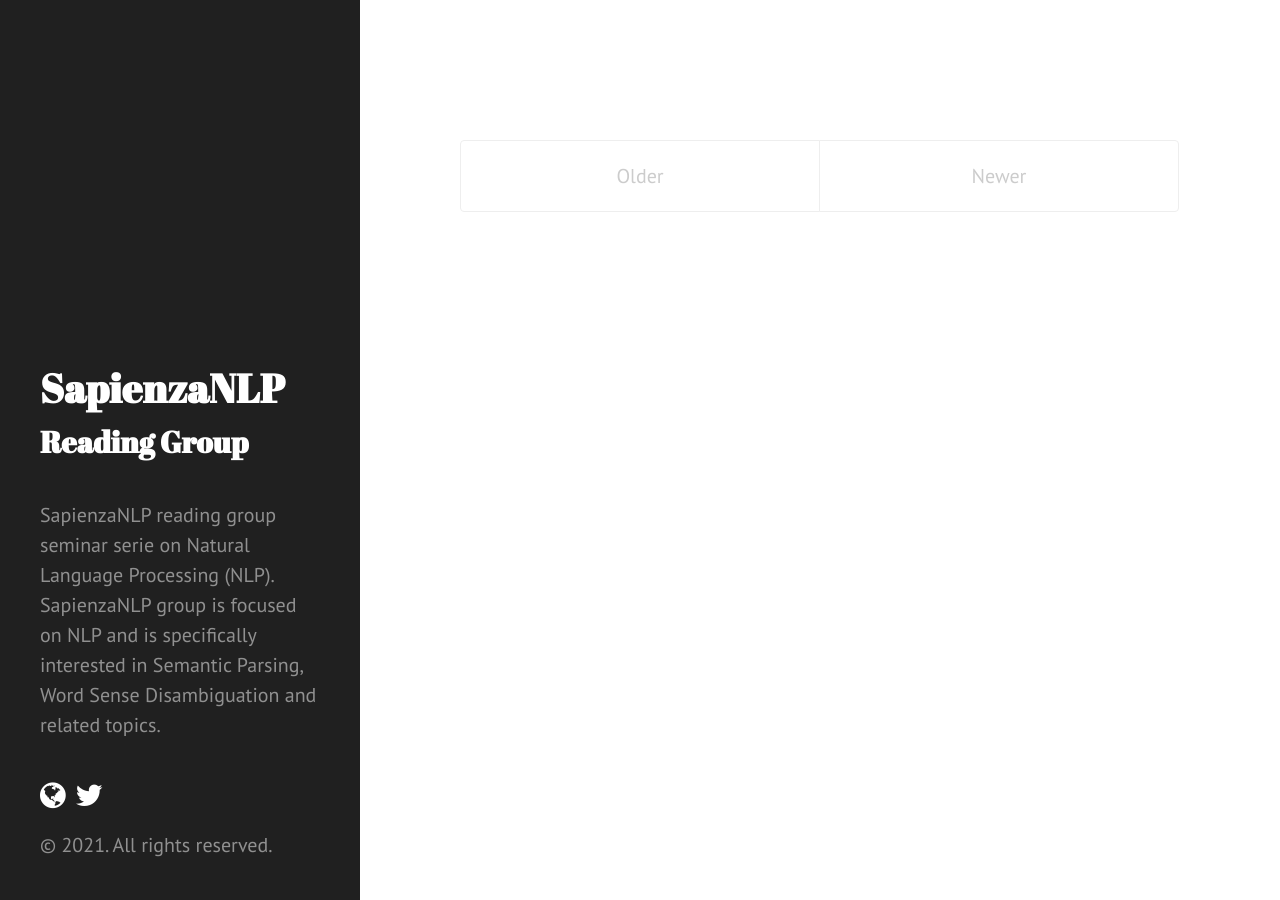
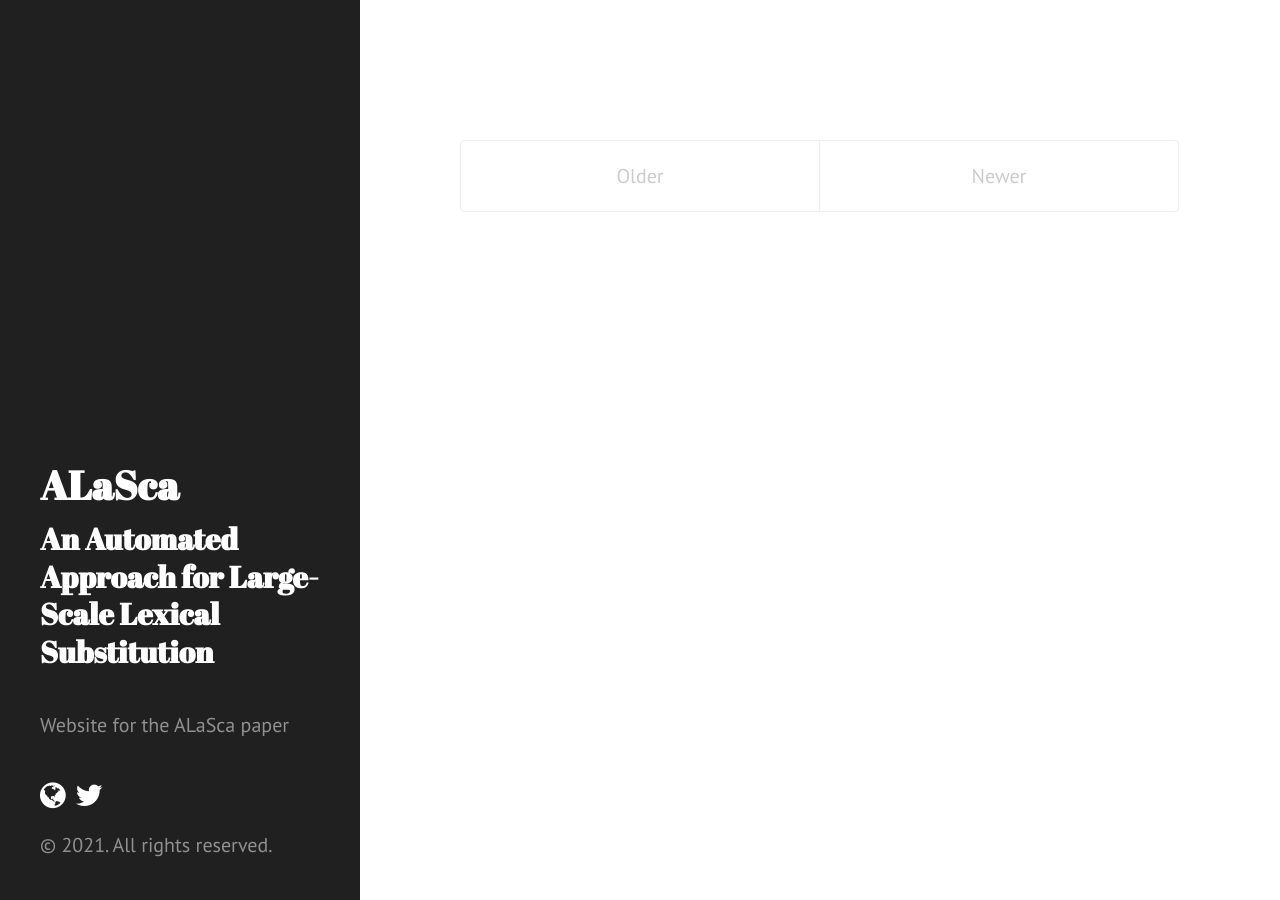
Before and after one commit to caterinaLacerra/ALaSca, a Jekyll site: the page built from docs/index.html, in a window 1280 px wide. Built offline with Jekyll 4.4.1, drawn with Linux system fonts in a browser that asks for light colours; the list of posts is cut into pages by our own code.

Commit message:
Update _config.yml

```diff
--- a/docs/_config.yml
+++ b/docs/_config.yml
@@ -6,19 +6,18 @@ rouge:      pygments
 permalink:        pretty
 
 # Setup
-title:            SapienzaNLP
-subtitle:         Reading Group
-tagline:          'Activity Blog of SapienzaNLP group at La Sapienza University of Rome'
-description:      SapienzaNLP reading group seminar serie on Natural Language Processing (NLP).
-  SapienzaNLP group is focused on NLP and is specifically interested in Semantic Parsing, Word Sense Disambiguation and related topics.
-#url: https://caterinalacerra.github.io
+title:            ALaSca
+subtitle:         An Automated Approach for Large-Scale Lexical Substitution
+
+description:      Website for the ALaSca paper
+# url: https://caterinalacerra.github.io
 baseurl: https://caterinalacerra.github.io/ALaSca/docs
 
 author:
-  name:           'Tommaso Pasini'
-  url:            https://twitter.com/pasini_t
+  name:           'Caterina Lacerra'
+  url:            https://twitter.com/CaterinaLac
 
-paginate:         5
+paginate:         2
 
 # Custom vars
 version:          2.1.0
```
